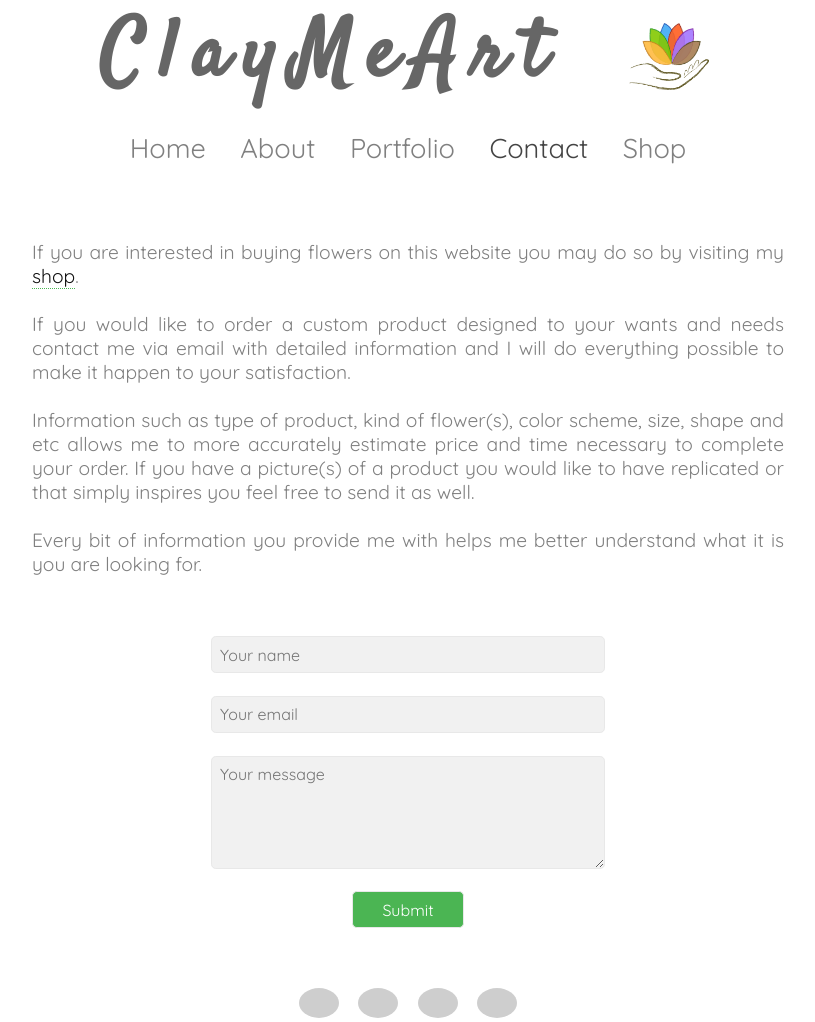
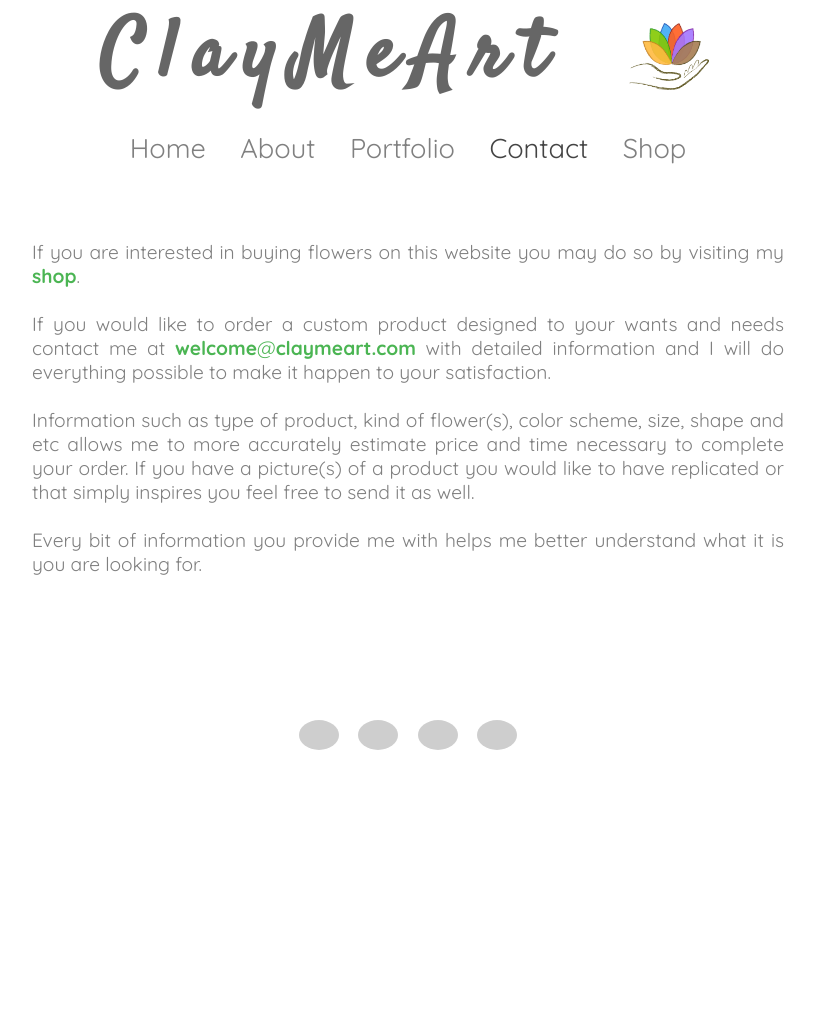
Before and after one commit to aziz-ka/claydemo, a PHP site: page /contact.html in a window 1280 px wide. Shown: the whole page, without its empty margins (232-1047 px from the left). After the commit the page ends 750 px from the top, so only its background shows below. Run offline with PHP 8.4, Linux system fonts and the light colour scheme; grey boxes are pictures that could not be loaded.

Commit message:
modified contact page, changed icons' color

```diff
--- a/Stylesheets/contact.css
+++ b/Stylesheets/contact.css
@@ -5,8 +5,8 @@ article {
 }
 article a {
 	text-decoration: none;
-	color: #111;
-	border-bottom: 1px dotted #4bb553;
+	color: #4bb553;
+/*	border-bottom: 1px dotted #4bb553;*/
 }
 form {
 /*	margin-bottom: 8%;*/
--- a/Stylesheets/main.css
+++ b/Stylesheets/main.css
@@ -199,6 +199,7 @@ footer {
 	.icon {
 		width: 15%;
 		margin-right: 5%;
+		color: #4b9f53;
 	}
 
 	#portfolio {
--- a/Stylesheets/slider.css
+++ b/Stylesheets/slider.css
@@ -221,7 +221,7 @@
   top: 50%;
   margin-left: -6px;
   margin-top: -6px;
-  background: #71ad37;
+  background: #4bb553;
   border-radius: 50%;
   padding: 6px;
   opacity: 0;
@@ -270,7 +270,7 @@
   cursor: pointer;
 }
 .csslider > .arrows label:hover {
-  box-shadow: inset 2px -2px 0 1px #71ad37;
+  box-shadow: inset 2px -2px 0 1px #4bb553;
 /*  margin: 0;*/
 }
 .csslider > .arrows label:before {
--- a/contact.html
+++ b/contact.html
@@ -46,13 +46,15 @@
 					</ul>
 				</nav>
 			</header>
-			<article>If you are interested in buying flowers on this website you may do so by visiting my <a href="https://squareup.com/market/claymeart" target="_blank">shop</a>.<br/><br/>If you would like to order a custom product designed to your wants and needs contact me via email with detailed information and I will do everything possible to make it happen to your satisfaction.<br/><br/>Information such as type of product, kind of flower(s), color scheme, size, shape and etc allows me to more accurately estimate price and time necessary to complete your order. If you have a picture(s) of a product you would like to have replicated or that simply inspires you feel free to send it as well.<br/><br/>Every bit of information you provide me with helps me better understand what it is you are looking for.</article>
+			<article>If you are interested in buying flowers on this website you may do so by visiting my <a href="https://squareup.com/market/claymeart"><strong>shop</strong></a>.<br/><br/>If you would like to order a custom product designed to your wants and needs contact me at <a href="mailto:welcome@claymeart.com"><strong>welcome</strong>@<strong>claymeart.com</strong></a> with detailed information and I will do everything possible to make it happen to your satisfaction.<br/><br/>Information such as type of product, kind of flower(s), color scheme, size, shape and etc allows me to more accurately estimate price and time necessary to complete your order. If you have a picture(s) of a product you would like to have replicated or that simply inspires you feel free to send it as well.<br/><br/>Every bit of information you provide me with helps me better understand what it is you are looking for.</article>
+<!--
 			<form>
 				<input type="text" placeholder="Your name"/>
 				<input type="email" placeholder="Your email"/>
 				<textarea placeholder="Your message"></textarea>
 				<input type="submit" value="Submit"/>
 			</form>
+-->
 			<footer>
 				<ul class="social">
 					<li><a href="http://www.facebook.com/ClayMeAnArt"><img class="facebook" src="/Pictures/Icons/facebook_round.png"></a></li>
```
